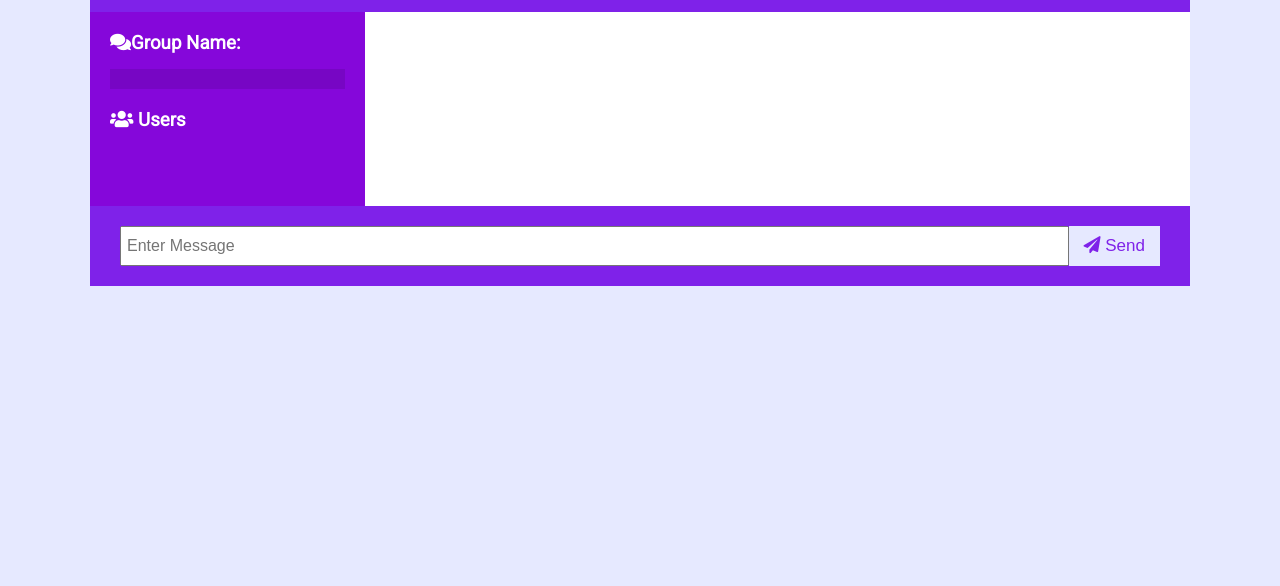
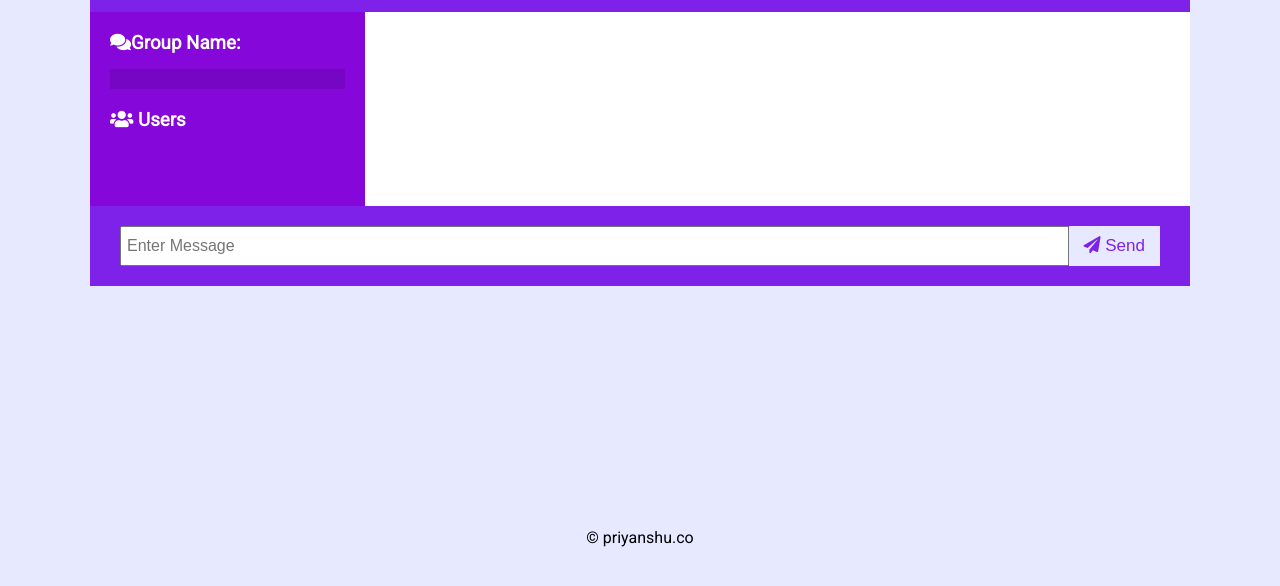
Before and after one commit to priyanshu2510/ChatX, a plain HTML site: page frontend/chatroom.html in a window 1280 px wide. Shown: the part 86-672 px from the top of the page. Drawn offline with nearby package versions, Linux system fonts and the light colour scheme; no server answers.

Commit message:
minor changes

```diff
--- a/frontend/chatroom.html
+++ b/frontend/chatroom.html
@@ -38,7 +38,13 @@
         <button class="btn" onclick="verifyForm()" ><i class="fas fa-paper-plane"></i> Send</button>
       </form>
     </div>
+
   </div>
+  <footer>
+    <div class="footer-copyright">
+        <p id="pk">©  priyanshu.co </p>
+    </div>
+</footer>
   <script src="https://cdnjs.cloudflare.com/ajax/libs/qs/6.9.4/qs.min.js"></script>
   <script src="js/lib/jquery-3.2.1.min.js"></script>
 	<script src="js/lib/popper.min.js"></script>
--- a/frontend/css/style.css
+++ b/frontend/css/style.css
@@ -172,7 +172,7 @@ a {
 	text-align: center;
 	color: black;
   }
-  p{
+  #pk{
 	margin: 242px 0px -50px;
   }
 .join-main select {
```
Also changed, not shown: frontend/index.html (+1 -1 lines).
